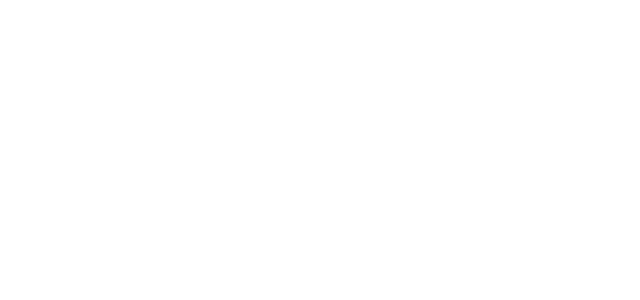
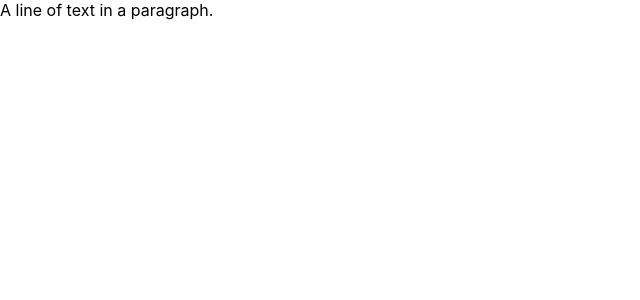
Before and after one commit to ideosyncretic/slate-playground-cra, a React (Create React App) app: page / in a window 1280 px wide. Shown: the top 300 px of the page, without its empty margins (0-640 px from the left). Built offline with nearby package versions, Linux system fonts and the light colour scheme.

Commit message:
Add editor and and editable component with example event handler

```diff
--- a/src/App.js
+++ b/src/App.js
@@ -6,13 +6,41 @@
 // Import the Slate components and React plugin.
 import { Slate, Editable, withReact } from "slate-react";
 
-import logo from "./logo.svg";
+// import logo from "./logo.svg";
 import "./App.css";
 
 const App = () => {
   // Create a Slate editor object that won't change across renders.
   const editor = useMemo(() => withReact(createEditor()), []);
-  return null;
+
+  // Keep track of state for the value of the editor.
+  const [value, setValue] = useState([
+    {
+      type: "paragraph",
+      children: [{ text: "A line of text in a paragraph." }],
+    },
+  ]);
+
+  // Render the Slate context.
+  return (
+    <Slate
+      editor={editor}
+      value={value}
+      onChange={(newValue) => setValue(newValue)}
+    >
+      <Editable
+        // Define a new handler which prints the key that was pressed.
+        onKeyDown={(event) => {
+          if (event.key === "&") {
+            // Prevent the ampersand character from being inserted.
+            event.preventDefault();
+            // Execute the `insertText` method when the event occurs.
+            editor.insertText("and");
+          }
+        }}
+      />
+    </Slate>
+  );
 };
 
 export default App;
```
